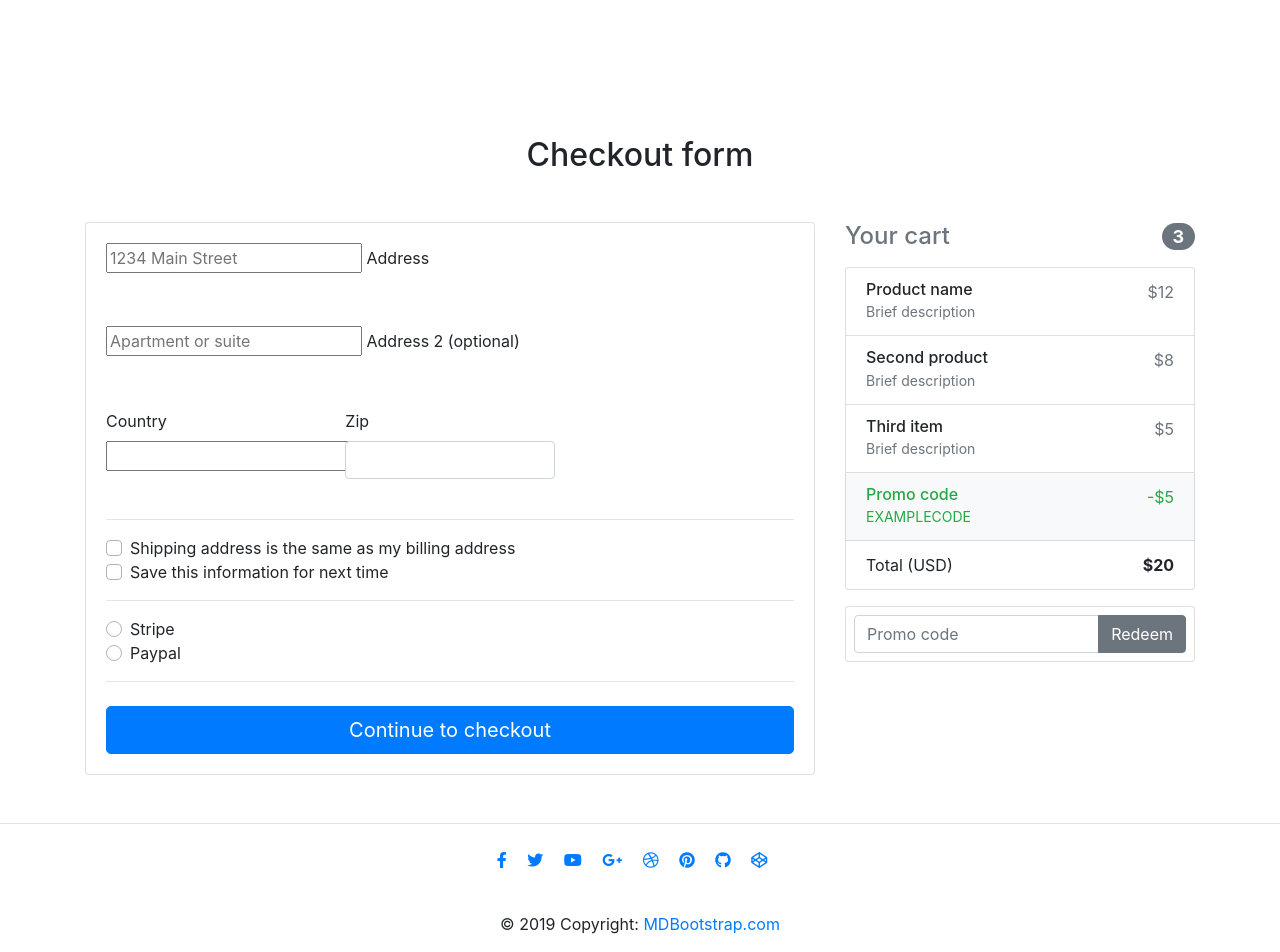
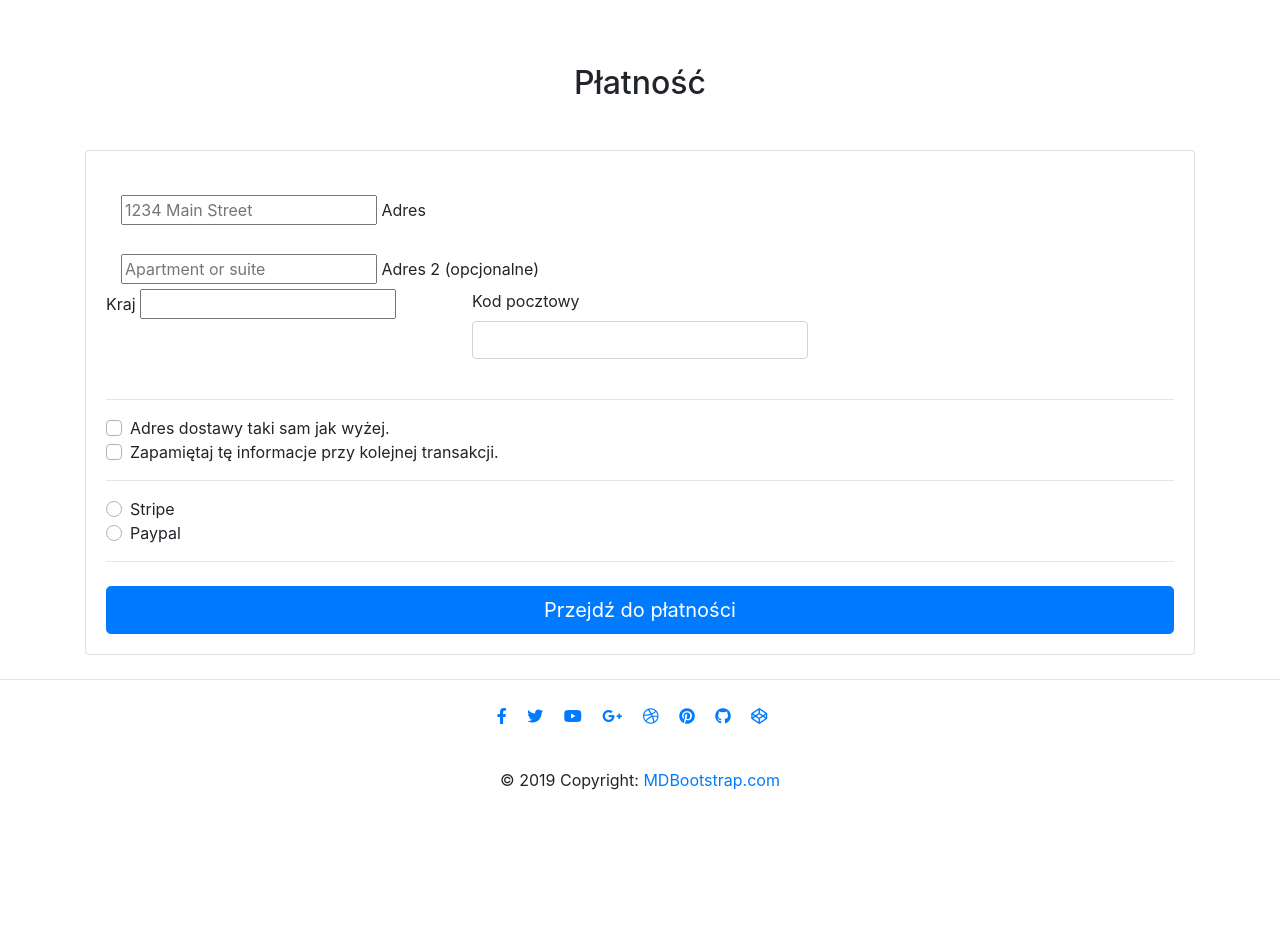
Before and after one commit to Szermi/onlineStore, a Django app: page /checkout/ in a window 1280 px wide. Shown: the part 56-1008 px from the top of the page. After the commit the page ends 846 px from the top, so only its background shows below. Run offline with Django 3.2, Linux system fonts and the light colour scheme; some libraries are stand-ins or nearby versions.

Commit message:
Fixes for better appearance

```diff
--- a/core/views.py
+++ b/core/views.py
@@ -17,7 +17,7 @@ stripe.api_key = settings.STRIPE_SECRET_KEY
 
 class HomeView(ListView):
     model = Item
-    paginate_by = 2
+    paginate_by = 8
     template_name = "home.html"
 
 
--- a/templates/checkout.html
+++ b/templates/checkout.html
@@ -4,17 +4,17 @@
   {% load static %}
 
   <!--Main layout-->
-  <main class="mt-5 pt-4">
+  <main>
     <div class="container wow fadeIn">
 
       <!-- Heading -->
-      <h2 class="my-5 h2 text-center">Checkout form</h2>
+      <h2 class="my-5 h2 text-center">Płatność</h2>
 
       <!--Grid row-->
       <div class="row">
 
         <!--Grid column-->
-        <div class="col-md-8 mb-4">
+        <div class="col-md-12 mb-6">
 
           <!--Card-->
           <div class="card">
@@ -23,17 +23,21 @@
             <form method="POST" class="card-body">
               {% csrf_token %}
               <!--address-->
-              <div class="md-form mb-5">
+
+
+                <div class="md-form col-md-6 ">
                   {#                <input type="text" id="address" class="form-control" placeholder="1234 Main St">#}
+                  <br/>
                   {{ form.street_address }}
-                <label for="address" class="">Address</label>
+                  <label for="address" class="">Adres</label>
                 </div>
 
                 <!--address-2-->
-              <div class="md-form mb-5">
+                <div class="md-form col-md-6 ">
+                  <br/>
                   {#                <input type="text" id="address-2" class="form-control" placeholder="Apartment or suite">#}
                   {{ form.apartment_address }}
-                <label for="address-2" class="">Address 2 (optional)</label>
+                  <label for="address-2" class="">Adres 2 (opcjonalne)</label>
                 </div>
 
               <!--Grid row-->
@@ -42,14 +46,14 @@
                 <!--Grid column-->
                 <div class="col-lg-4 col-md-12 mb-4">
 
-                  <label for="country">Country</label>
+                  <label for="country">Kraj</label>
                   {#                  <select class="custom-select d-block w-100" id="country" required>#}
                   {#                    <option value="">Choose...</option>#}
                   {#                    <option>United States</option>#}
                   {#                  </select>#}
                   {{ form.country }}
                   <div class="invalid-feedback">
-                    Please select a valid country.
+                    Proszę wybrać poprawny kraj.
                   </div>
 
                 </div>
@@ -59,11 +63,11 @@
                 <!--Grid column-->
                 <div class="col-lg-4 col-md-6 mb-4">
 
-                  <label for="zip">Zip</label>
+                  <label for="zip">Kod pocztowy</label>
                   {#                  <input type="text" class="form-control" id="zip" placeholder="" required>#}
                   {{ form.zip }}
                   <div class="invalid-feedback">
-                    Zip code required.
+                    Kod jest wymagany.
                   </div>
 
                 </div>
@@ -75,12 +79,12 @@
               <hr>
 
               <div class="custom-control custom-checkbox">
-                <input {% if form.same_shipping_address.value %}checked {% endif %} type="checkbox" class="custom-control-input" name="same_billing_address"  id="same-address">
-                <label class="custom-control-label" for="same-address">Shipping address is the same as my billing address</label>
+                <input {% if form.same_shipping_address.value %}checked {% endif %} type="checkbox" class="custom-control-input" name="same_billing_address" id="same-address">
+                <label class="custom-control-label" for="same-address">Adres dostawy taki sam jak wyżej.</label>
               </div>
               <div class="custom-control custom-checkbox">
                 <input {% if form.save_info.value %}checked {% endif %} type="checkbox" class="custom-control-input" name="save_info" id="save-info">
-                <label class="custom-control-label" for="save-info">Save this information for next time</label>
+                <label class="custom-control-label" for="save-info">Zapamiętaj tę informacje przy kolejnej transakcji.</label>
               </div>
 
               <hr>
@@ -99,72 +103,12 @@
               </div>
 
               <hr class="mb-4">
-              <button class="btn btn-primary btn-lg btn-block" type="submit">Continue to checkout</button>
+              <button class="btn btn-primary btn-lg btn-block" type="submit">Przejdź do płatności</button>
 
             </form>
 
           </div>
           <!--/.Card-->
-
-        </div>
-        <!--Grid column-->
-
-        <!--Grid column-->
-        <div class="col-md-4 mb-4">
-
-          <!-- Heading -->
-          <h4 class="d-flex justify-content-between align-items-center mb-3">
-            <span class="text-muted">Your cart</span>
-            <span class="badge badge-secondary badge-pill">3</span>
-          </h4>
-
-          <!-- Cart -->
-          <ul class="list-group mb-3 z-depth-1">
-            <li class="list-group-item d-flex justify-content-between lh-condensed">
-              <div>
-                <h6 class="my-0">Product name</h6>
-                <small class="text-muted">Brief description</small>
-              </div>
-              <span class="text-muted">$12</span>
-            </li>
-            <li class="list-group-item d-flex justify-content-between lh-condensed">
-              <div>
-                <h6 class="my-0">Second product</h6>
-                <small class="text-muted">Brief description</small>
-              </div>
-              <span class="text-muted">$8</span>
-            </li>
-            <li class="list-group-item d-flex justify-content-between lh-condensed">
-              <div>
-                <h6 class="my-0">Third item</h6>
-                <small class="text-muted">Brief description</small>
-              </div>
-              <span class="text-muted">$5</span>
-            </li>
-            <li class="list-group-item d-flex justify-content-between bg-light">
-              <div class="text-success">
-                <h6 class="my-0">Promo code</h6>
-                <small>EXAMPLECODE</small>
-              </div>
-              <span class="text-success">-$5</span>
-            </li>
-            <li class="list-group-item d-flex justify-content-between">
-              <span>Total (USD)</span>
-              <strong>$20</strong>
-            </li>
-          </ul>
-          <!-- Cart -->
-
-          <!-- Promo code -->
-          <form class="card p-2">
-            <div class="input-group">
-              <input type="text" class="form-control" placeholder="Promo code" aria-label="Recipient's username" aria-describedby="basic-addon2">
-              <div class="input-group-append">
-                <button class="btn btn-secondary btn-md waves-effect m-0" type="button">Redeem</button>
-              </div>
-            </div>
-          </form>
-          <!-- Promo code -->
 
         </div>
         <!--Grid column-->
```
Also changed, not shown: templates/home.html (+4 -4 lines), templates/payment.html (+5 -5 lines), templates/product.html (+1 -51 lines). Lines whose indentation alone changed are shown as unchanged.
